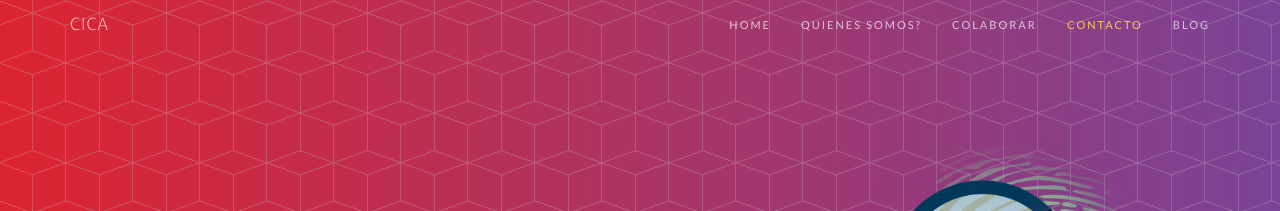
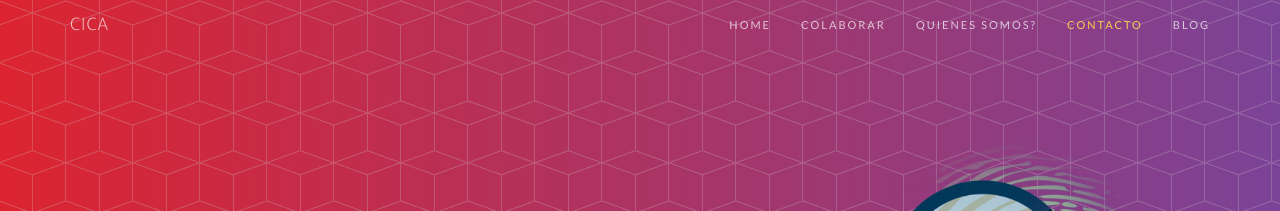
Before and after one commit to CICALATAM/cicalatam.github.io, a Jekyll site: the page built from funds.html, in a window 1280 px wide. Shown: the top 211 px of the page. Built offline with Jekyll 4.4.1, drawn with Linux system fonts in a browser that asks for light colours; nearby versions of some CDN libraries; some web fonts are replaced.

Commit message:
fixed nav

```diff
--- a/_includes/head.html
+++ b/_includes/head.html
@@ -66,6 +66,11 @@
         .btn-follow i {
             font-size: 45px;
         }
+
+        .social-instagram {
+            background-color: #f56040;
+        }
+
     </style>
 
 </head>
--- a/_includes/nav-funds.html
+++ b/_includes/nav-funds.html
@@ -15,10 +15,10 @@
                   <a href="/">Home</a>
               </li>
                 <li>
-                    <a class="page-scroll" href="#services">Quienes somos?</a>
+                    <a class="page-scroll" href="#why">Colaborar</a>
                 </li>
                 <li>
-                    <a class="page-scroll" href="#features">Colaborar</a>
+                    <a class="page-scroll" href="#features">Quienes somos?</a>
                 </li>
                 <li>
                     <a class="page-scroll" href="#contact">Contacto</a>
```
Also changed, not shown: img/portfolio/signal.jpg (renamed from img/signal.jpg).
